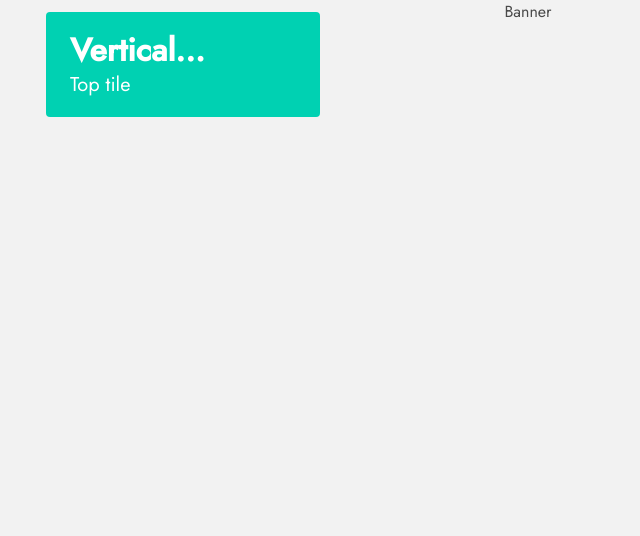
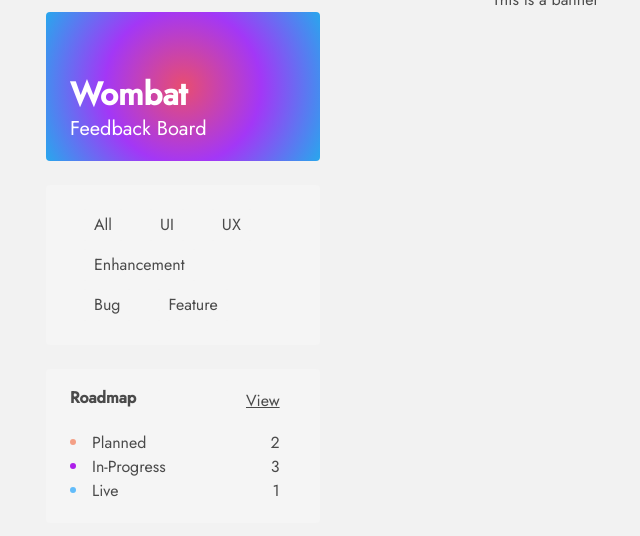
Before and after one commit to jose-a-dlc05/product-feedback-app-FE, a React (Create React App) app: page / in a window 1280 px wide. Shown: the top 536 px of the page, without its empty margins (30-670 px from the left). Built offline with nearby package versions, Linux system fonts and the light colour scheme.

Commit message:
Added some items to navigation component

```diff
--- a/src/App.jsx
+++ b/src/App.jsx
@@ -5,9 +5,7 @@ import Suggestions from './pages/Suggestions';
 function App() {
 	return (
 		<div className='App'>
-			<div className='container'>
-				<Suggestions />
-			</div>
+			<Suggestions />
 		</div>
 	);
 }
--- a/src/components/Banner/Banner.component.jsx
+++ b/src/components/Banner/Banner.component.jsx
@@ -0,0 +1,5 @@
+import React from 'react';
+
+export default function Banner() {
+	return <div>This is a banner</div>;
+}
--- a/src/components/Navigation/Navigation.component.jsx
+++ b/src/components/Navigation/Navigation.component.jsx
@@ -0,0 +1,56 @@
+import React from 'react';
+import './Navigation.styles.scss';
+
+function Navigation() {
+	return (
+		<div className='tile is-vertical is-8'>
+			<div className='tile'>
+				<div className='tile is-parent is-vertical'>
+					<article className='tile is-child notification logo-block'>
+						<h3 className='title'>Wombat</h3>
+						<p className='subtitle'>Feedback Board</p>
+					</article>
+					<article className='tile is-child notification'>
+						<span class='tag is-grey is-medium mx-3 my-1'>All</span>
+						<span class='tag is-grey is-medium mx-3 my-1'>UI</span>
+						<span class='tag is-grey is-medium mx-3 my-1'>UX</span>
+						<span class='tag is-grey is-medium mx-3 my-1'>Enhancement</span>
+						<span class='tag is-grey is-medium mx-3 my-1'>Bug</span>
+						<span class='tag is-grey is-medium mx-3 my-1'>Feature</span>
+					</article>
+					<article className='tile is-child notification'>
+						<div className='roadmap__title'>
+							<div className='title is-size-6'>Roadmap</div>
+							<span>
+								<a href='google'>View</a>
+							</span>
+						</div>
+						<div className='roadmap__status'>
+							<div className='statuses'>
+								<span className='status-dot planned-color'></span>
+								Planned
+							</div>
+							<span>2</span>
+						</div>
+						<div className='roadmap__status'>
+							<div className='statuses'>
+								<span className='status-dot progress-color'></span>
+								In-Progress
+							</div>
+							<span>3</span>
+						</div>
+						<div className='roadmap__status'>
+							<div className='statuses'>
+								<span className='status-dot live-color'></span>
+								Live
+							</div>
+							<span>1</span>
+						</div>
+					</article>
+				</div>
+			</div>
+		</div>
+	);
+}
+
+export default Navigation;
--- /dev/null
+++ b/src/components/Navigation/Navigation.styles.scss
@@ -0,0 +1,41 @@
+.logo-block {
+	background: rgb(232, 77, 112);
+	background: radial-gradient(
+		circle,
+		rgba(232, 77, 112, 1) 0%,
+		rgba(163, 55, 246, 1) 50%,
+		rgba(40, 167, 237, 1) 100%
+	);
+	color: #ffffff;
+	padding-top: 4rem;
+}
+
+.roadmap__title {
+	display: flex;
+	justify-content: space-between;
+}
+
+.roadmap__status {
+	display: flex;
+	justify-content: space-between;
+}
+
+.statuses {
+	width: 80%;
+	.status-dot {
+		display: inline-block;
+		padding: 3px;
+		margin-right: 1rem;
+		margin-bottom: 3px;
+		border-radius: 50%;
+	}
+	.planned-color {
+		background-color: #f49f85;
+	}
+	.progress-color {
+		background-color: #ad1fea;
+	}
+	.live-color {
+		background-color: #62bcfa;
+	}
+}
--- a/src/pages/Suggestions.jsx
+++ b/src/pages/Suggestions.jsx
@@ -1,23 +1,15 @@
 import React from 'react';
+import Banner from '../components/Banner/Banner.component';
+import Navigation from '../components/Navigation/Navigation.component';
 
 function Suggestions() {
 	return (
-		// Grid Layout
 		<div className='container'>
 			<div class='columns'>
 				<div class='column is-two-fifths tile'>
-					<div className='tile is-vertical is-8'>
-						<div className='tile'>
-							<div className='tile is-parent is-vertical'>
-								<article className='tile is-child notification is-primary'>
-									<p className='title'>Vertical...</p>
-									<p className='subtitle'>Top tile</p>
-								</article>
-							</div>
-						</div>
-					</div>
+					<Navigation />
 				</div>
-				<div class='column'>Banner</div>
+				<Banner />
 			</div>
 		</div>
 	);
```
